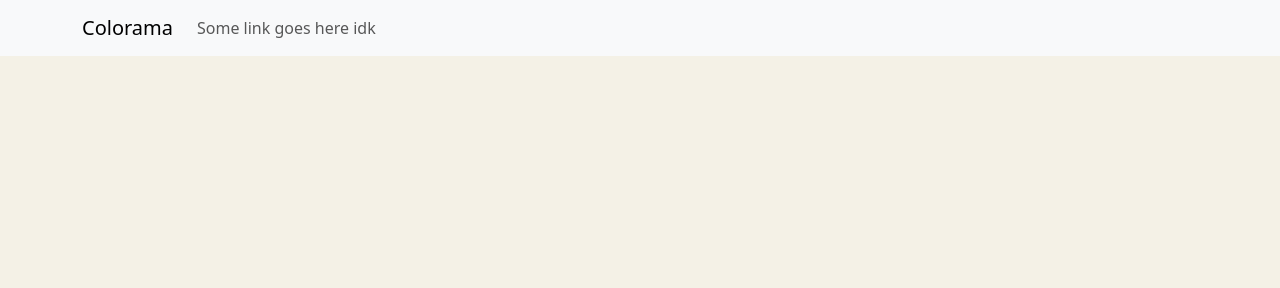
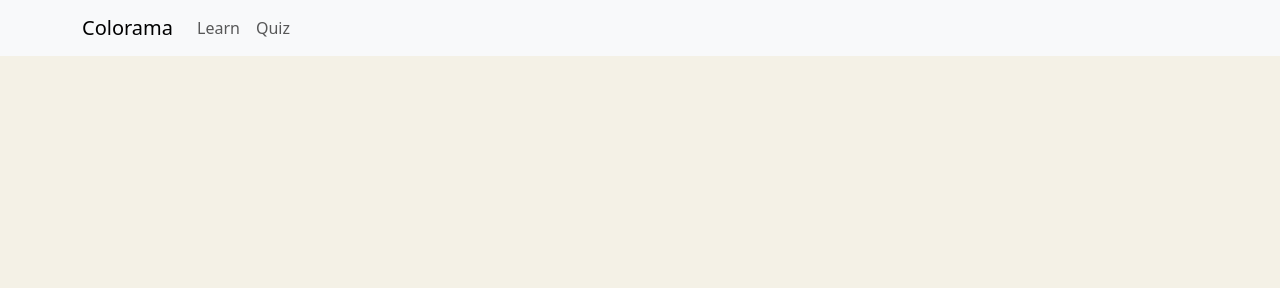
Before and after one commit to ilazhang/colorama, a Flask app: page / in a window 1280 px wide. Shown: the top 288 px of the page. Run offline with Flask 3, Linux system fonts and the light colour scheme; some libraries are stand-ins or nearby versions.

Commit message:
Navbar links

```diff
--- a/templates/layout.html
+++ b/templates/layout.html
@@ -26,7 +26,8 @@
     </button>
     <div class="collapse navbar-collapse" id="navbarNavAltMarkup">
       <div class="navbar-nav">
-        <a class="nav-link" href="/infinity">Some link goes here idk</a>
+        <a class="nav-link" href="/learn">Learn</a>
+        <a class="nav-link" href="/quiz">Quiz</a>
       </div>
     </div>
   </div>
```
